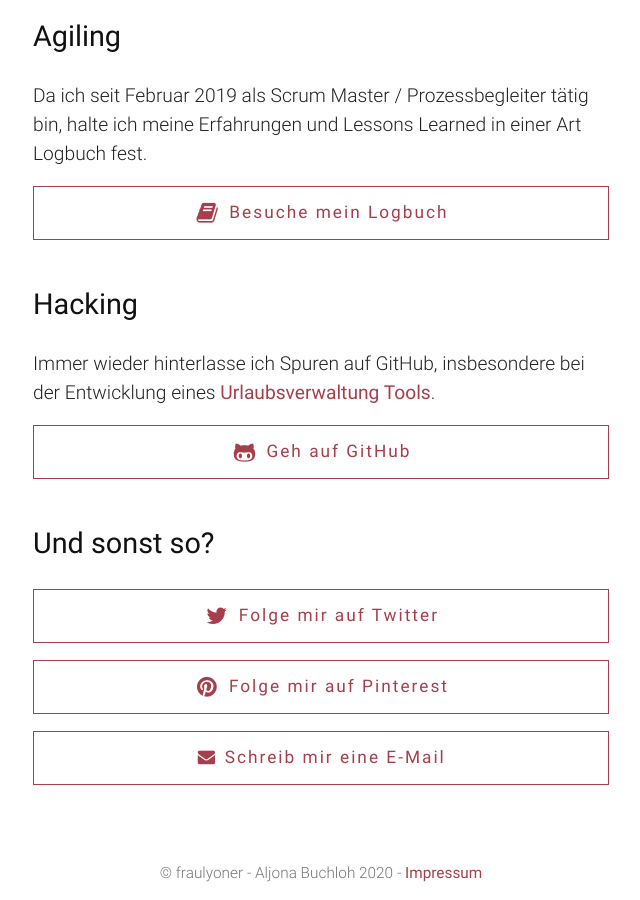
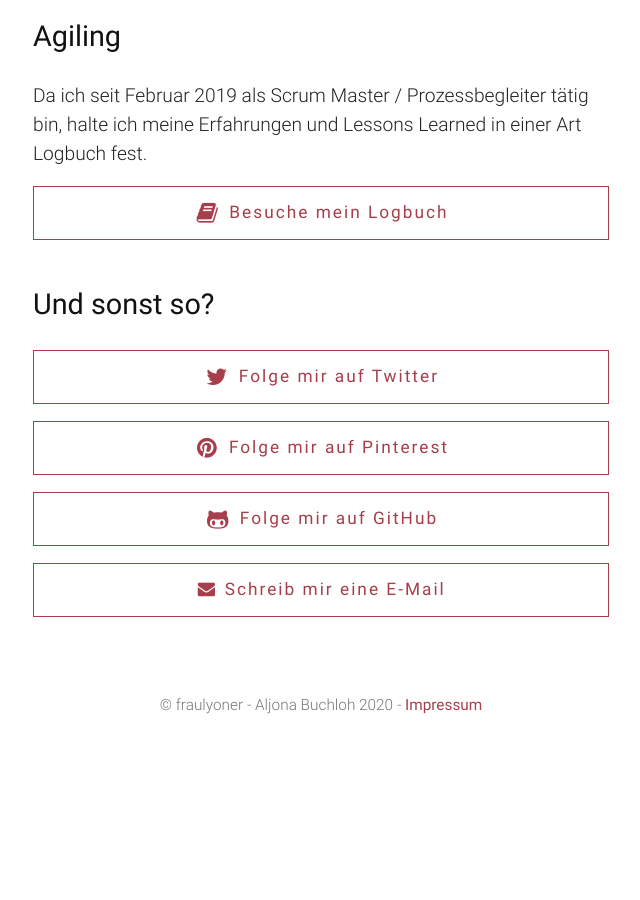
Before and after one commit to fraulyoner/fraulyoner.github.io, a Jekyll site: the page built from index.html, in a window 1280 px wide and 900 px high, scrolled down 1148 px. Shown: the whole window, without its empty margins (319-959 px from the left). Built offline with Jekyll 4.4.1, drawn with Linux system fonts in a browser that asks for light colours; after the commit the page ends 1880 px from its top, so only the background shows below that.

Commit message:
Remove hacking section, GitHub link only at the bottom

```diff
--- a/_config.yml
+++ b/_config.yml
@@ -9,7 +9,6 @@ user:
 
 links:
   location: https://www.google.de/maps/place/Karlsruhe/@49.0157643,8.269451,11z/data=!4m2!3m1!1s0x47970648a2e07809:0xb6fc55734cb7ee7f
-  uv: https://github.com/synyx/urlaubsverwaltung
   lettering: https://www.smashingmagazine.com/2013/01/understanding-difference-between-type-and-lettering/
   blog: https://www.gedankenshift.de/
   agile: https://blog.fraulyoner.de/
--- a/index.html
+++ b/index.html
@@ -57,19 +57,6 @@ layout: default
 </section>
 
 <section>
-  <h2>Hacking</h2>
-
-  <p>
-    Immer wieder hinterlasse ich Spuren auf GitHub, insbesondere bei der
-    Entwicklung eines
-    <a target="_blank" href="{{ site.links.uv }}">Urlaubsverwaltung Tools</a>.
-    <a class="button" target="_blank" href="{{ site.user.github }}">
-      <i class="fa fa-lg fa-fw fa-github-alt"></i> Geh auf GitHub
-    </a>
-  </p>
-</section>
-
-<section>
   <h2>Und sonst so?</h2>
 
   <p>
@@ -79,6 +66,9 @@ layout: default
     <a class="button" target="_blank" href="{{ site.user.pinterest }}">
       <i class="fa fa-lg fa-fw fa-pinterest"></i> Folge mir auf Pinterest
     </a>
+    <a class="button" target="_blank" href="{{ site.user.github }}">
+      <i class="fa fa-lg fa-fw fa-github-alt"></i> Folge mir auf GitHub
+    </a>
     <a class="button" href="mailto:{{ site.user.email }}">
       <i class="fa fa-fw fa-envelope"></i> Schreib mir eine E-Mail
     </a>
```
Also changed, not shown: index_en.html (+3 -12 lines).
